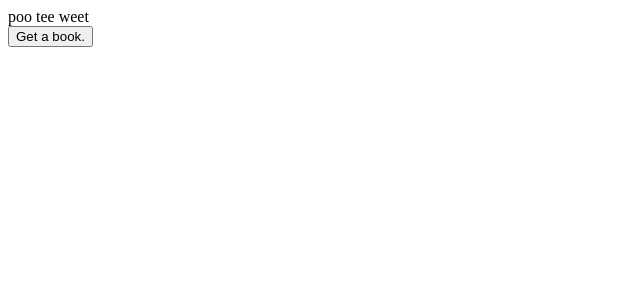
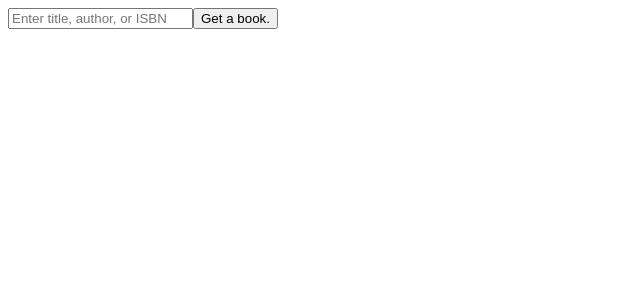
Before and after one commit to JauntyJames/Amazing-Book-Displayer, a React app: page / in a window 1280 px wide. Shown: the top 300 px of the page, without its empty margins (0-640 px from the left). Built offline with nearby package versions, Linux system fonts and the light colour scheme; the HTML template or start-up script is replaced by a standard one.

Commit message:
Implemented search bar

```diff
--- a/src/components/App.js
+++ b/src/components/App.js
@@ -1,27 +1,65 @@
 import React from 'react';
 
 import Book from './book';
+import Search from './search';
 
 class App extends React.Component{
   constructor(props) {
     super(props)
     this.state = {
-      book: null
+      book: null,
+      title: null,
+      searchTerm: "Slaughterhouse Five"
     }
     this.getBook = this.getBook.bind(this)
+    this.handleSearchChange = this.handleSearchChange.bind(this)
   }
 
-  getBook(bookData) {
-    this.setState({ book: bookData })
+  getBook(event) {
+    event.preventDefault();
+      fetch(`/api/v1/${this.state.searchTerm}`)
+      .then(response => {
+        console.log(response);
+        console.log(response.ok);
+        if (response.ok) {
+          return response.text();
+        } else {
+          let errorMessage = `${response.status} (${response.statusText})`,
+            error = new Error(errorMessage);
+          throw(error);
+        }
+      })
+      .then(str => (new window.DOMParser()).parseFromString(str, "text/xml"))
+      .then(data => {
+        let result = data.getElementsByTagName("work")[0]
+        let bookTitle = result.getElementsByTagName('title')[0].innerHTML
+        this.setState({ book: result })
+        this.setState({ title: bookTitle })
+      })
+      .catch(error => console.error(`Error in fetch: ${error.message}`));
+
   }
+
+  handleSearchChange(event){
+    let term = event.target.value
+    this.setState({ searchTerm: term })
+  }
+
+  componentDidMount() {
+
+  }
+
   render() {
     return (
+
       <div>
-        poo tee weet
 
         <Book
-          book={this.state.book}
-          getBook={this.getBook}
+          title={this.state.title}
+        />
+        <Search
+        getBook={this.getBook}
+        handleSearchChange={this.handleSearchChange}
         />
       </div>
     );
--- a/src/components/book.js
+++ b/src/components/book.js
@@ -1,35 +1,11 @@
 import React from 'react';
 
 const Book = props => {
-  let title = "Slaughterhouse Five"
-  let handleClick = () => {
-    fetch(`/api/v1/${title}`)
-    .then(response => {
-      console.log(response);
-      console.log(response.ok);
-      if (response.ok) {
-        return response.text();
-      } else {
-        let errorMessage = `${response.status} (${response.statusText})`,
-          error = new Error(errorMessage);
-        throw(error);
-      }
-    })
-    .then(str => (new window.DOMParser()).parseFromString(str, "text/xml"))
-    .then(data => {
-      let result = data.getElementsByTagName("work")[0]
-      let resultTitle = result.getElementsByTagName('title')[0]
-      let title = resultTitle.innerHTML
-      debugger
-      props.getBook(title);
-    })
-    .catch(error => console.error(`Error in fetch: ${error.message}`));
-  }
+
 
   return (
     <div>
-      {props.book}
-      <button onClick={handleClick}>Get a book.</button>
+      {props.title}
     </div>
   )
 }
--- /dev/null
+++ b/src/components/search.js
@@ -0,0 +1,14 @@
+import React from 'react'
+
+const Search = (props) => {
+  return (
+    <div>
+      <form>
+        <input name="search" placeholder="Enter title, author, or ISBN" onChange={props.handleSearchChange}/>
+        <button onClick={props.getBook}>Get a book.</button>
+      </form>
+    </div>
+  )
+}
+
+export default Search
```
